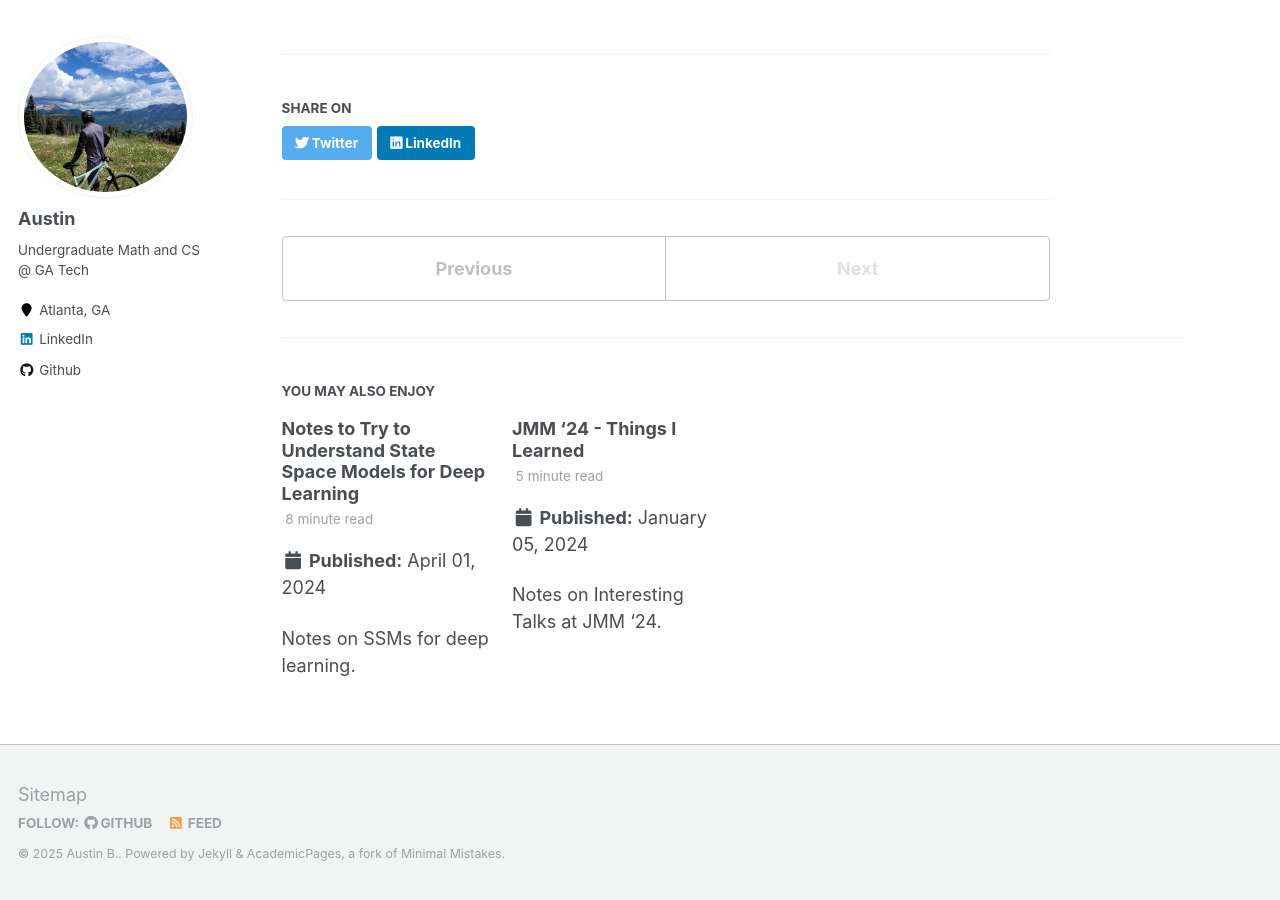
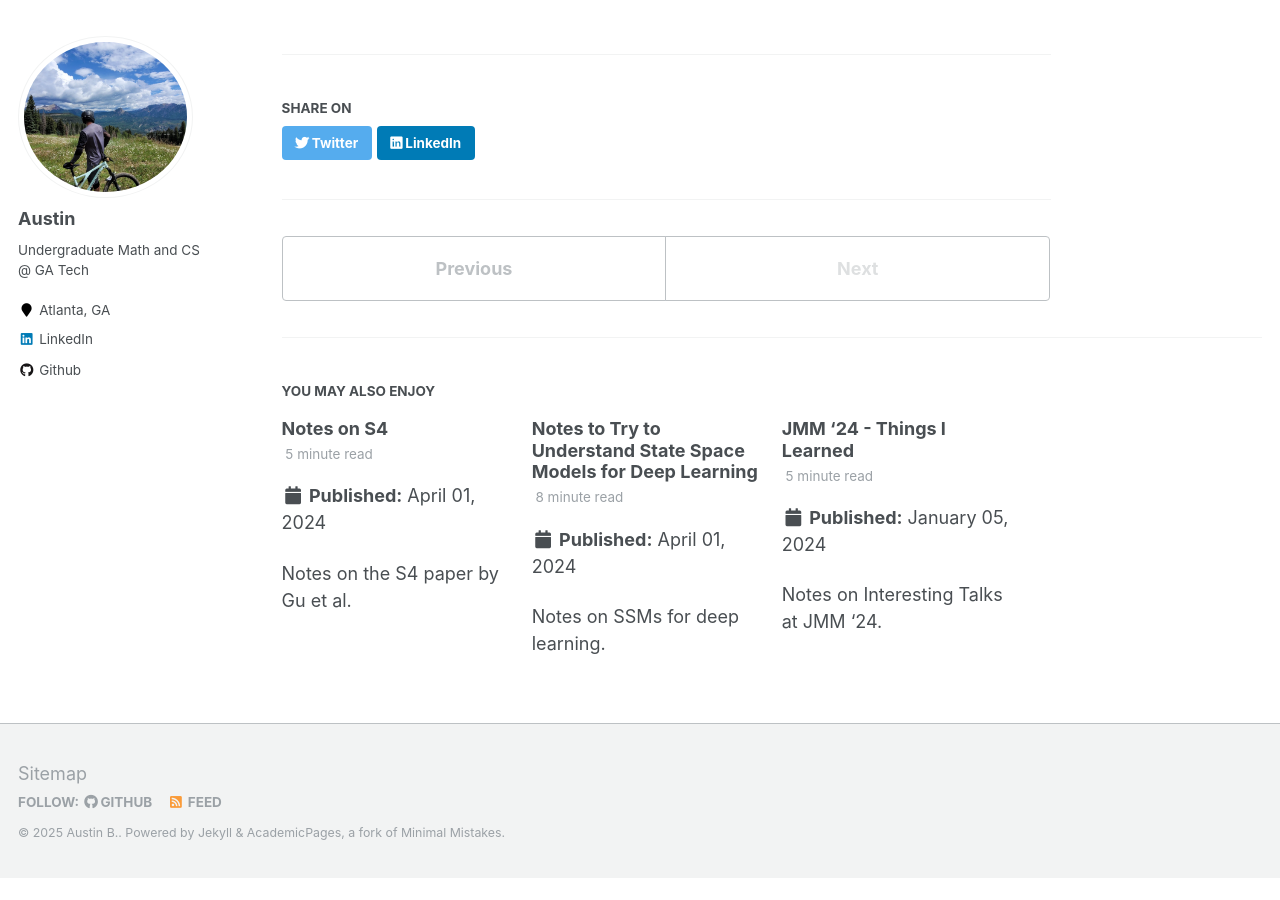
Before and after one commit to abarton51/abarton51.github.io, a Jekyll site: the page built from _posts/2024-12-01-blog-post-4.md, in a window 1280 px wide and 900 px high, scrolled down 8242 px. Built offline with Jekyll 4.4.1, drawn with Linux system fonts in a browser that asks for light colours; formulas are drawn with MathJax 3; after the commit the page ends 9120 px from its top, so only the background shows below that.

Commit message:
add posts

```diff
--- a/_posts/S4.md
+++ b/_posts/2024-04-01-blog-post-3.md
@@ -1,3 +1,10 @@
+---
+title: "Notes on S4"
+excerpt: "Notes on the S4 paper by Gu et al."
+permalink: /posts/2024/04/01/blog-post-3.md/
+collection: portfolio
+---
+
 # Effciently Modeling Long Sequences with Structured State Spaces: S4
 - Central problem in sequence modeling is efficiently handling data that contains long-range dependencies (LRDs).
 
```
Also changed, not shown: _posts/2024-04-01-blog-post-2.md (+0 -1 lines), _posts/2024-12-01-blog-post-4.md (renamed from _posts/2024-12-01-blog-post-3.md, +1 -1 lines), _posts/RAG.md (line endings or trailing spaces).
